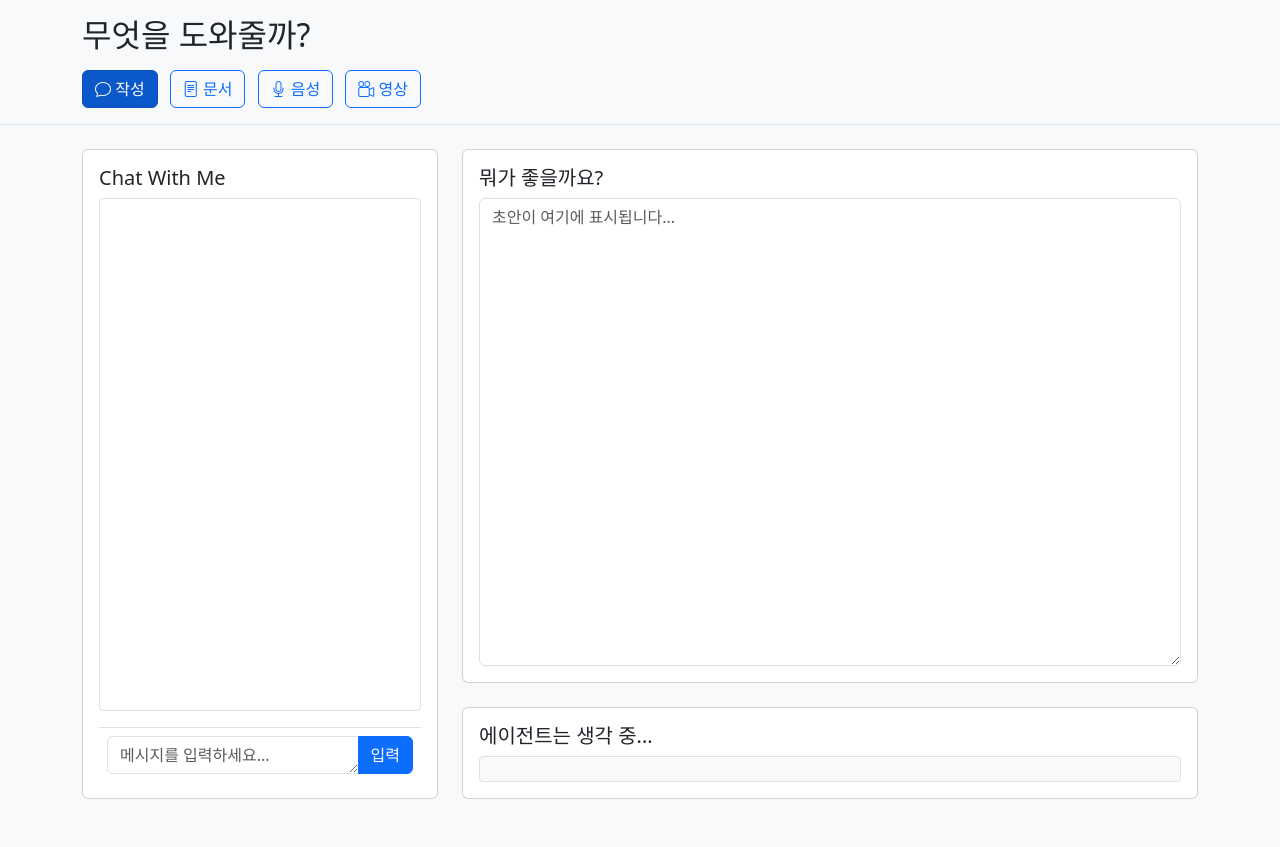
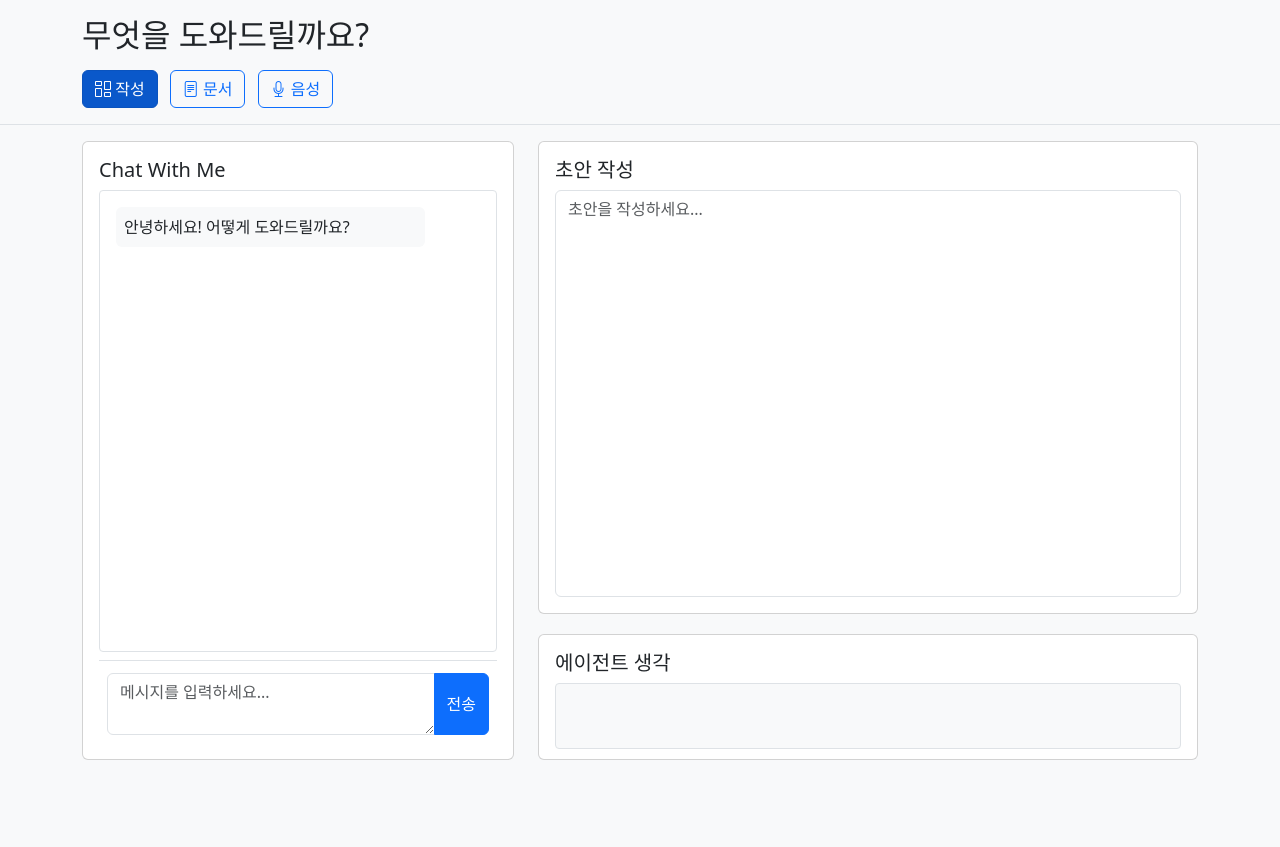
Before and after one commit to Fulish0707/LegalAssistant, a Flask app: page / in a window 1280 px wide. After the commit the page ends 760 px from the top, so only its background shows below. Run offline with Flask 3, Linux system fonts and the light colour scheme; data comes from the database, SQL or seed files in the repository; both versions use the stored data as it was after the commit.

Commit message:
fixed html layout

```diff
--- a/app.py
+++ b/app.py
@@ -30,7 +30,36 @@ log.setLevel(logging.ERROR) # or logging.INFO for more details
 
 app = Flask(__name__)
 
-DB_FILE = "sqlite_db/app_state.db"
+DB_FILE = "sqlite_db/app_state.db" # Define DB_FILE before use
+
+# Ensure DB is initialized when app module is loaded
+# This is a simple way for development; for production, a CLI command or more sophisticated setup might be used.
+with app.app_context():
+    # The init_db function already handles app_context internally for its operations.
+    # To ensure it runs on app startup:
+    conn = sqlite3.connect(DB_FILE) # Now DB_FILE is defined
+    conn.row_factory = sqlite3.Row
+    c = conn.cursor()
+    c.execute('''
+        CREATE TABLE IF NOT EXISTS personal_statement (
+            id INTEGER PRIMARY KEY,
+            draft TEXT
+        )
+    ''')
+    c.execute('''
+        CREATE TABLE IF NOT EXISTS chat_history (
+            id INTEGER PRIMARY KEY AUTOINCREMENT,
+            role TEXT,
+            content TEXT,
+            timestamp DATETIME DEFAULT CURRENT_TIMESTAMP
+        )
+    ''')
+    # Ensure the default draft row exists
+    c.execute('INSERT OR IGNORE INTO personal_statement (id, draft) VALUES (1, "")')
+    conn.commit()
+    conn.close()
+    print("Database initialized directly on app startup.")
+
 # NO MORE GLOBAL DRAFT OR CHAT HISTORY LIST
 # personal_statement_draft = "" # REMOVED
 # chat_history_list = [] # REMOVED
--- a/templates/chatbot.html
+++ b/templates/chatbot.html
@@ -15,11 +15,65 @@
             display: flex;
             flex-direction: column;
         }
+        header {
+            flex-shrink: 0;
+        }
+        main {
+            flex-grow: 1;
+            display: flex;
+            flex-direction: column;
+            padding-top: 0.5rem;
+            padding-bottom: 0.5rem;
+            max-height: calc(100vh - 60px); /* Header ~60px with py-2 */
+        }
+        .container {
+            flex-grow: 1;
+            display: flex;
+            flex-direction: column;
+            height: 100%;
+        }
+        .row {
+            flex-grow: 1;
+            display: flex;
+            height: 100%;
+            flex-wrap: nowrap;
+        }
+        .col-md-left {
+            flex: 4; /* 40% width */
+            max-width: 40%;
+            display: flex;
+        }
+        .col-md-right {
+            flex: 6; /* 60% width */
+            max-width: 60%;
+            display: flex;
+            flex-direction: column;
+        }
         .chat-container {
             display: flex;
             flex-direction: column;
-            height: calc(100vh - 150px);
-            flex-grow: 1; /* Added */
+            height: 100%;
+        }
+        .draft-container {
+            flex: 10; /* Adjusted to balance thoughts-container increase */
+            max-height: calc(80% - 12px); /* Adjust for 15px margin-bottom */
+            margin-bottom: 20px; /* 15px gap to thoughts-container */
+        }
+        .thoughts-container {
+            flex: 2; /* Increased to accommodate larger thoughts-log */
+            max-height: calc(20% - 3px); /* Adjust for 15px margin */
+            margin-bottom: 1.5rem; /* mb-3 */
+        }
+        .chat-container .card-body, .draft-container .card-body {
+            flex-grow: 1;
+            display: flex;
+            flex-direction: column;
+            max-height: 100%;
+            padding: 1rem;
+        }
+        .thoughts-container .card-body {
+            max-height: 100%;
+            padding: 1rem;
         }
         .chat-messages {
             flex-grow: 1;
@@ -29,7 +83,7 @@
             background-color: #fff;
             border: 1px solid #dee2e6;
             border-radius: 0.25rem;
-            min-height: 0; /* Added */
+            min-height: 0;
         }
         .chat-input {
             position: sticky;
@@ -37,6 +91,7 @@
             background: #fff;
             padding: 0.5rem;
             border-top: 1px solid #dee2e6;
+            flex-shrink: 0;
         }
         .message {
             max-width: 85%;
@@ -50,12 +105,13 @@
             to { opacity: 1; transform: translateY(0); }
         }
         .thoughts-log {
-            max-height: 150px;
+            max-height: 90px; /* Increased for ~4-5 lines */
             overflow-y: auto;
-            padding: 0.75rem;
+            padding: 2rem;
             background-color: #f8f9fa;
             border: 1px solid #dee2e6;
             border-radius: 0.25rem;
+            font-size: 0.85rem;
         }
         .saving-indicator.saving {
             opacity: 1;
@@ -63,15 +119,41 @@
         .function-bar .btn {
             margin-right: 0.5rem;
         }
-        .draft-container {
-            display: flex;
-            flex-direction: column;
-            height: calc(100vh - 300px);
-            flex-grow: 1; /* Added */
+        .draft-container textarea {
+            flex-grow: 1;
+            min-height: 0;
+            resize: none;
         }
-        .draft-container textarea {
-            flex-grow: 1; /* 초안이 나머지 공간을 채움 */
-            min-height: 0; /* Added */
+        @media (max-width: 767.98px) {
+            .col-md-left, .col-md-right {
+                flex: 0 0 100%;
+                max-width: 100%;
+            }
+            .chat-container {
+                max-height: calc(50vh - 60px);
+            }
+            .draft-container {
+                flex: 7.5;
+                max-height: calc(80% - 12px); /* Adjust for 15px margin */
+                margin-bottom: 15px; /* 15px gap */
+            }
+            .thoughts-container {
+                flex: 2.5;
+                max-height: calc(20% - 3px);
+                margin-bottom: 1rem; /* mb-3 */
+            }
+            .chat-container .card-body, .draft-container .card-body {
+                max-height: 100%;
+                padding: 1rem;
+            }
+            .thoughts-container .card-body {
+                max-height: 100%;
+                padding: 1rem;
+            }
+            .thoughts-log {
+                max-height: 80px; /* Increased for ~4-5 lines */
+                font-size: 1rem;
+            }
         }
     </style>
 </head>
@@ -79,52 +161,48 @@
     <!-- 헤더 -->
     <header class="bg-light border-bottom py-3">
         <div class="container">
-            <h1 class="h2 mb-3">무엇을 도와줄까?</h1>
+            <h1 class="h2 mb-3">무엇을 도와드릴까요?</h1>
             <div class="function-bar">
-                <button class="btn btn-primary active"><i class="bi bi-chat"></i> 작성</button>
+                <button class="btn btn-primary active"><i class="bi bi-columns-gap"></i> 작성</button>
                 <a href="document.html" class="btn btn-outline-primary"><i class="bi bi-file-text"></i> 문서</a>
                 <a href="audio.html" class="btn btn-outline-primary"><i class="bi bi-mic"></i> 음성</a>
-                <a href="video.html" class="btn btn-outline-primary"><i class="bi bi-camera-reels"></i> 영상</a>
+                <!-- <a href="javascript:void(0);" class="btn btn-outline-primary"><i class="bi bi-camera-reels"></i> 영상</a> -->
             </div>
         </div>
     </header>
 
     <!-- 메인 콘텐츠 -->
-    <main class="flex-grow-1 py-4">
-        <div class="container h-100 d-flex flex-column">
-            <div class="row flex-grow-1">
-                <div class="col-md-4 mb-4 d-flex flex-column">
-                    <div class="card chat-container" id="chat-container"> <!-- Keep chat-container id for potential JS interactions if any -->
+    <main class="flex-grow-1 py-3">
+        <div class="container h-100">
+            <div class="row">
+                <div class="col-md-left mb-4 d-flex">
+                    <div class="card chat-container w-100" id="chat-container">
                         <div class="card-body d-flex flex-column">
                             <h2 class="card-title h5">Chat With Me</h2>
-                            <div class="chat-messages">
-                                <!-- 채팅 메시지가 여기에 추가됩니다 -->
-                            </div>
-                            <div class="chat-input mt-3">
-                                <div class="input-group">
-                                    <textarea id="userInput" class="form-control" placeholder="메시지를 입력하세요..." rows="1"></textarea>
-                                    <button id="sendButton" class="btn btn-primary">입력</button>
+                            <div class="chat-messages" id="chatMessages"></div>
+                            <div class="chat-input mt-2">
+                                <div class="input-group mt-1">
+                                    <textarea id="userInput" class="form-control" placeholder="메시지를 입력하세요..." rows="2"></textarea>
+                                    <button id="sendButton" class="btn btn-primary">전송</button>
                                 </div>
                             </div>
                         </div>
                     </div>
                 </div>
-                <div class="col-md-8 mb-4 d-flex flex-column">
+                <div class="col-md-right mb-0 d-flex flex-column">
                     <div class="card draft-container" id="draft-container">
                         <div class="card-body d-flex flex-column">
                             <h2 class="card-title h5 d-flex justify-content-between align-items-center">
-                                뭐가 좋을까요?
+                                초안 작성
                                 <span id="savingIndicator" class="saving-indicator opacity-0 text-muted small">저장됨</span>
                             </h2>
-                            <textarea id="personalStatementDraft" class="form-control" placeholder="초안이 여기에 표시됩니다..."></textarea>
+                            <textarea id="personalStatementDraft" class="form-control" placeholder="초안을 작성하세요..."></textarea>
                         </div>
                     </div>
-                    <div class="card thoughts-container mt-4" id="thoughts-container">
+                    <div class="card thoughts-container mb-" id="thoughts-container">
                         <div class="card-body">
-                            <h2 class="card-title h5 collapsible-header" onclick="toggleCollapse('thoughtsLog')">에이전트는 생각 중...</h2>
-                            <div class="thoughts-log" id="thoughtsLog">
-                                <!-- 에이전트 생각이 여기에 표시됩니다 -->
-                            </div>
+                            <h2 id="thoughtsHeader" class="card-title h5 collapsible-header" role="button" tabindex="0" aria-expanded="true" aria-controls="thoughtsLog">에이전트 생각</h2>
+                            <div class="thoughts-log" id="thoughtsLog" aria-hidden="false"></div>
                         </div>
                     </div>
                 </div>
@@ -141,14 +219,13 @@
         const personalStatementDraft = document.getElementById('personalStatementDraft');
         const thoughtsLog = document.getElementById('thoughtsLog');
         const savingIndicator = document.getElementById('savingIndicator');
+        const thoughtsHeader = document.getElementById('thoughtsHeader');
 
-        // 텍스트 입력창 자동 크기 조정
         userInput.addEventListener('input', () => {
             userInput.style.height = 'auto';
             userInput.style.height = (userInput.scrollHeight) + 'px';
         });
 
-        // 초안 자동 저장
         let draftSaveTimeout;
         personalStatementDraft.addEventListener('input', () => {
             savingIndicator.textContent = '저장 중...';
@@ -156,11 +233,7 @@
             clearTimeout(draftSaveTimeout);
             draftSaveTimeout = setTimeout(async () => {
                 try {
-                    await fetch('/save_draft', {
-                        method: 'POST',
-                        headers: { 'Content-Type': 'application/json' },
-                        body: JSON.stringify({ draft: personalStatementDraft.value }),
-                    });
+                    await new Promise(resolve => setTimeout(resolve, 500));
                     savingIndicator.textContent = '저장됨';
                     savingIndicator.classList.remove('saving');
                 } catch (error) {
@@ -170,35 +243,27 @@
             }, 1000);
         });
 
-        // 접이식 섹션
-        function toggleCollapse(id) {
-            const element = document.getElementById(id);
-            element.classList.toggle('d-none');
+        function toggleCollapse(targetId, buttonElement) {
+            const targetElement = document.getElementById(targetId);
+            if (!targetElement || !buttonElement) return;
+
+            targetElement.classList.toggle('d-none');
+            const isHidden = targetElement.classList.contains('d-none');
+            buttonElement.setAttribute('aria-expanded', !isHidden);
+            targetElement.setAttribute('aria-hidden', isHidden);
         }
 
-        // 섹션으로 스크롤 및 버튼 강조 (이제 페이지 이동으로 대체됨)
-        // function scrollToSection(id) {
-        //     const element = document.getElementById(id);
-        //     element.scrollIntoView({ behavior: 'smooth' });
-        //     const buttons = document.querySelectorAll('.function-bar .btn');
-        //     buttons.forEach(btn => btn.classList.remove('active'));
-        //     const activeButton = Array.from(buttons).find(btn => btn.onclick.toString().includes(id));
-        //     if (activeButton) activeButton.classList.add('active');
-        // }
-        // Note: The scrollToSection function is no longer needed for document/audio links.
-        // It might still be used if 'video.html' is not created and its button retains onclick.
-        // For simplicity, I'm commenting it out. If video.html is also created, this function can be fully removed.
-        // If the "작성" button needs to scroll to a section on the same page, it should retain its onclick.
-        // However, since "작성" is the main page, it doesn't need to scroll.
-
-        function addMessageToChat(role, content, isThought = false) {
+        function addMessage(role, content, isThought = false) {
             const messageDiv = document.createElement('div');
             if (isThought) {
-                messageDiv.innerHTML = `<pre class="small">${content}</pre>`;
+                const preElement = document.createElement('pre');
+                preElement.classList.add('small', 'mb-0');
+                preElement.textContent = content;
+                messageDiv.appendChild(preElement);
                 thoughtsLog.appendChild(messageDiv);
                 thoughtsLog.scrollTop = thoughtsLog.scrollHeight;
             } else {
-                messageDiv.classList.add('message', role === 'user' ? 'bg-primary-subtle' : 'bg-light', 'p-3', 'rounded', 'mb-2', role === 'user' ? 'ms-auto' : 'me-auto');
+                messageDiv.classList.add('message', role === 'user' ? 'bg-primary-subtle' : 'bg-light', 'p-2', 'rounded', 'mb-2', role === 'user' ? 'ms-auto' : 'me-auto');
                 messageDiv.textContent = content;
                 chatMessages.appendChild(messageDiv);
                 chatMessages.scrollTop = chatMessages.scrollHeight;
@@ -207,26 +272,19 @@
 
         async function fetchInitialState() {
             try {
-                const response = await fetch('/get_initial_state');
-                if (!response.ok) throw new Error(`HTTP 오류! 상태: ${response.status}`);
-                const state = await response.json();
-                personalStatementDraft.value = state.personal_statement_draft || "";
-                if (state.chat_history && state.chat_history.length > 0) {
-                    state.chat_history.forEach(msg => addMessageToChat(msg.role, msg.content));
-                } else {
-                    addMessageToChat('assistant', '안녕하세요! 오늘 자기소개서를 어떻게 도와드릴까요?');
-                }
+                addMessage('assistant', '안녕하세요! 어떻게 도와드릴까요?');
             } catch (error) {
                 console.error("초기 상태 로드 오류:", error);
-                addMessageToChat('assistant', '초기 상태를 로드하는 데 오류가 발생했습니다. 새로고침을 시도해 주세요.');
+                addMessage('assistant', '오류가 발생했습니다. 새로고침해 주세요.');
             }
         }
 
         async function sendMessage() {
+            if (!userInput) return;
             const messageText = userInput.value.trim();
             if (!messageText) return;
 
-            addMessageToChat('user', messageText);
+            addMessage('user', messageText);
             userInput.value = '';
             userInput.style.height = 'auto';
             sendButton.disabled = true;
@@ -234,83 +292,15 @@
             sendButton.classList.add('opacity-50');
 
             try {
-                const response = await fetch('/chat', {
-                    method: 'POST',
-                    headers: { 'Content-Type': 'application/json' },
-                    body: JSON.stringify({
-                        message: messageText,
-                        personal_statement_draft: personalStatementDraft.value
-                    }),
-                });
-
-                if (!response.ok) throw new Error(`HTTP 오류! 상태: ${response.status}`);
-
-                const reader = response.body.getReader();
-                const decoder = new TextDecoder();
-                let buffer = "";
-                let currentAssistantMessage = null;
-
-                while (true) {
-                    const { done, value } = await reader.read();
-                    if (done) break;
-
-                    buffer += decoder.decode(value, { stream: true });
-
-                    let boundary = buffer.indexOf('\n\n');
-                    while (boundary !== -1) {
-                        const line = buffer.substring(0, boundary).replace(/^data: /, '');
-                        buffer = buffer.substring(boundary + 2);
-
-                        if (line.trim()) {
-                            try {
-                                const data = JSON.parse(line);
-
-                                if (data.type === 'token_chunk') {
-                                    if (!currentAssistantMessage) {
-                                        currentAssistantMessage = document.createElement('div');
-                                        currentAssistantMessage.classList.add('message', 'bg-light', 'p-3', 'rounded', 'mb-2', 'me-auto');
-                                        chatMessages.appendChild(currentAssistantMessage);
-                                    }
-                                    currentAssistantMessage.textContent += data.content;
-                                    chatMessages.scrollTop = chatMessages.scrollHeight;
-                                } else if (data.type === 'thought') {
-                                    addMessageToChat(null, data.content, true);
-                                } else if (data.type === 'final_response') {
-                                    if (data.chat_response) {
-                                        if (currentAssistantMessage) {
-                                            currentAssistantMessage.textContent = data.chat_response;
-                                            currentAssistantMessage.dataset.finalized = "true";
-                                        } else {
-                                            addMessageToChat('assistant', data.chat_response);
-                                            let lastAddedMessage = chatMessages.querySelector('.message:last-child');
-                                            if (lastAddedMessage) lastAddedMessage.dataset.finalized = "true";
-                                        }
-                                    }
-                                    currentAssistantMessage = null;
-                                    if (data.statement_suggestion) {
-                                        addMessageToChat('assistant', `초안에 대한 제안: "${data.statement_suggestion}" (원하시면 초안 영역에 복사할 수 있습니다.)`);
-                                    }
-                                } else if (data.type === 'error') {
-                                    addMessageToChat('assistant', `오류: ${data.content}`);
-                                } else if (data.type === 'stream_end') {
-                                    if (currentAssistantMessage && !currentAssistantMessage.dataset.finalized) {
-                                        currentAssistantMessage.dataset.finalized = "true";
-                                    }
-                                    currentAssistantMessage = null;
-                                }
-                            } catch (e) {
-                                console.error("스트림 데이터 파싱 오류:", e, "데이터:", line);
-                            }
-                        }
-                        boundary = buffer.indexOf('\n\n');
-                    }
-                }
+                const responseText = `응답: "${messageText}"에 대한 답변입니다.`;
+                addMessage('assistant', responseText);
+                addMessage(null, `생각: "${messageText}" 처리 중...`, true);
             } catch (error) {
                 console.error('메시지 전송 오류:', error);
-                addMessageToChat('assistant', '죄송합니다, 오류가 발생했습니다. 다시 시도해 주세요.');
+                addMessage('assistant', '오류가 발생했습니다.');
             } finally {
                 sendButton.disabled = false;
-                sendButton.textContent = '보내기';
+                sendButton.textContent = '전송';
                 sendButton.classList.remove('opacity-50');
             }
         }
@@ -323,6 +313,16 @@
             }
         });
 
+        if (thoughtsHeader) {
+            thoughtsHeader.addEventListener('click', () => toggleCollapse('thoughtsLog', thoughtsHeader));
+            thoughtsHeader.addEventListener('keydown', (event) => {
+                if (event.key === 'Enter' || event.key === ' ') {
+                    event.preventDefault();
+                    toggleCollapse('thoughtsLog', thoughtsHeader);
+                }
+            });
+        }
+
         document.addEventListener('DOMContentLoaded', fetchInitialState);
     </script>
 </body>
--- a/templates/document.html
+++ b/templates/document.html
@@ -79,7 +79,7 @@
     <!-- 헤더 -->
     <header class="bg-light border-bottom py-3">
         <div class="container">
-            <h1 class="h2 mb-3">무엇을 도와줄까?</h1>
+            <h1 class="h2 mb-3">무엇을 도와드릴까요?</h1>
             <div class="function-bar">
                 <a href="chatbot.html" class="btn btn-outline-primary"><i class="bi bi-chat"></i> 작성</a>
                 <button class="btn btn-primary active"><i class="bi bi-file-text"></i> 문서</button>
@@ -112,11 +112,11 @@
 
                             <hr>
 
-                            <h3 class="h5 mt-3 d-flex justify-content-between align-items-center">
+                            <h3 class="h5 mt-2 d-flex justify-content-between align-items-center">
                                 생성된 보고서
                                 <button class="btn btn-success btn-sm d-none" id="downloadReportButton"><i class="bi bi-download"></i> 다운로드</button>
                             </h3>
-                            <div id="reportOutput" class="flex-grow-1 p-3" style="background-color: #e9ecef; border: 1px solid #ced4da; border-radius: 0.25rem; min-height: 300px; overflow-y: auto;">
+                            <div id="reportOutput" class="flex-grow-1 p-3" style="background-color: #e9ecef; border: 1px solid #ced4da; border-radius: 0.25rem; min-height: 364px; overflow-y: auto;">
                                 <p class="text-muted">보고서가 여기에 표시됩니다...</p>
                                 <!-- Images and diagrams will be rendered here as HTML -->
                             </div>
```
Also changed, not shown: llm_ocr.py (+13 -13 lines), templates/audio.html (+7 -7 lines), chroma_db/chroma.sqlite3, sqlite_db/app_state.db.
